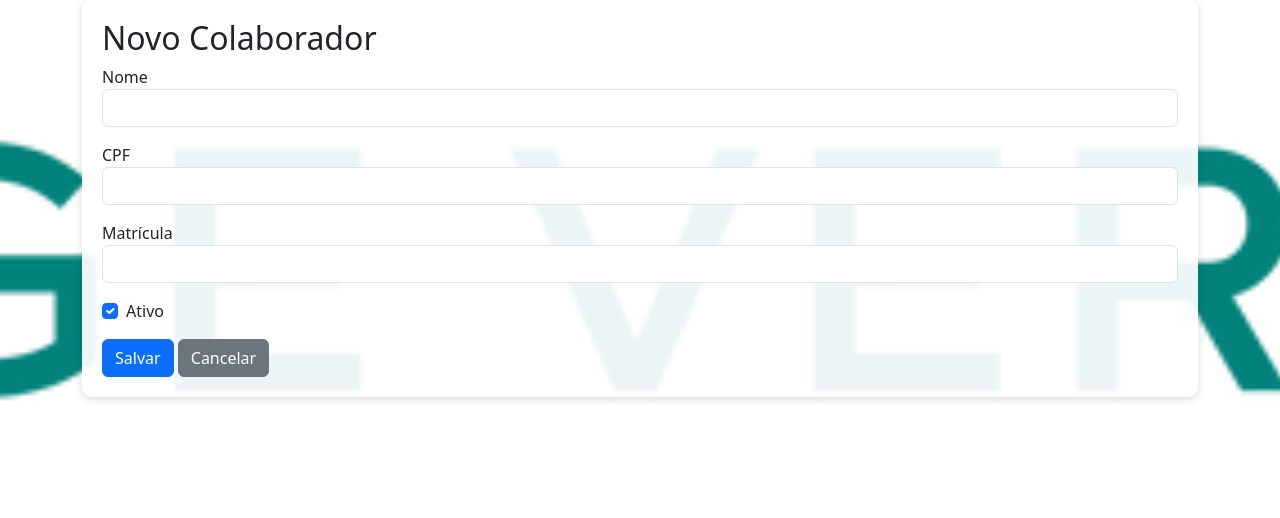
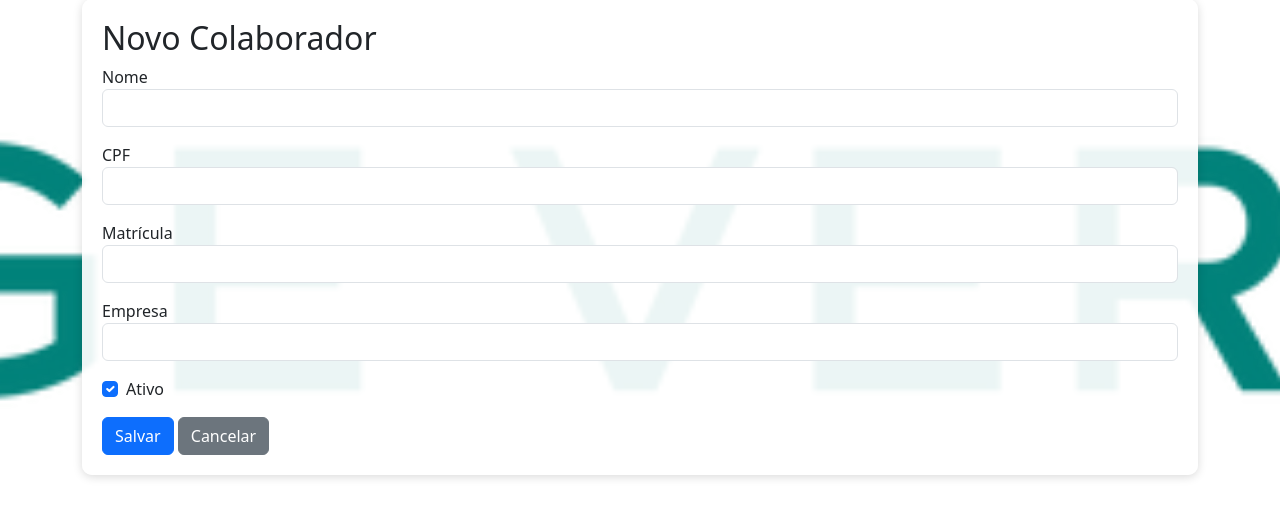
Before and after one commit to welingtonmoraes-design/sistema-nr-qrcode, a Flask app: page /colaboradores/novo in a window 1280 px wide. Shown: the part 130-648 px from the top of the page. Run offline with Flask 3, Linux system fonts and the light colour scheme; a user stored in the database is signed in; data comes from the database, SQL or seed files in the repository; some libraries are stand-ins or nearby versions.

Commit message:
Add empresa field to colaboradores form
Added 'empresa' field to the form with error handling.

```diff
--- a/templates/colaboradores/form.html
+++ b/templates/colaboradores/form.html
@@ -12,6 +12,10 @@
     <div class="mb-3">
         {{ form.matricula.label }} {{ form.matricula(class="form-control") }}
     </div>
+    <div class="mb-3">
+        {{ form.empresa.label }} {{ form.empresa(class="form-control") }}
+        {% for erro in form.empresa.errors %}<div class="text-danger small">{{ erro }}</div>{% endfor %}
+    </div>
     <div class="form-check mb-3">
         {{ form.ativo(class="form-check-input") }} {{ form.ativo.label }}
     </div>
```
